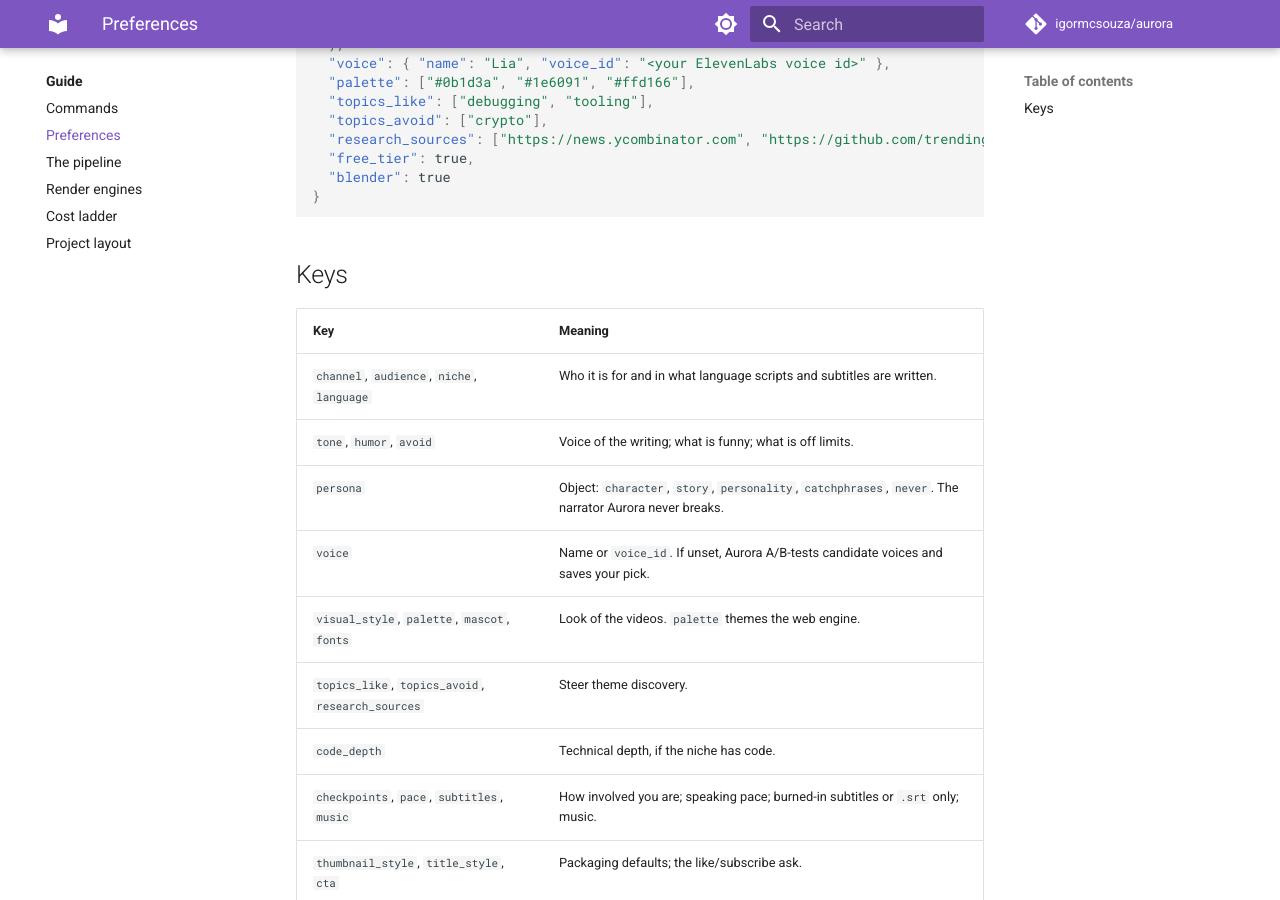
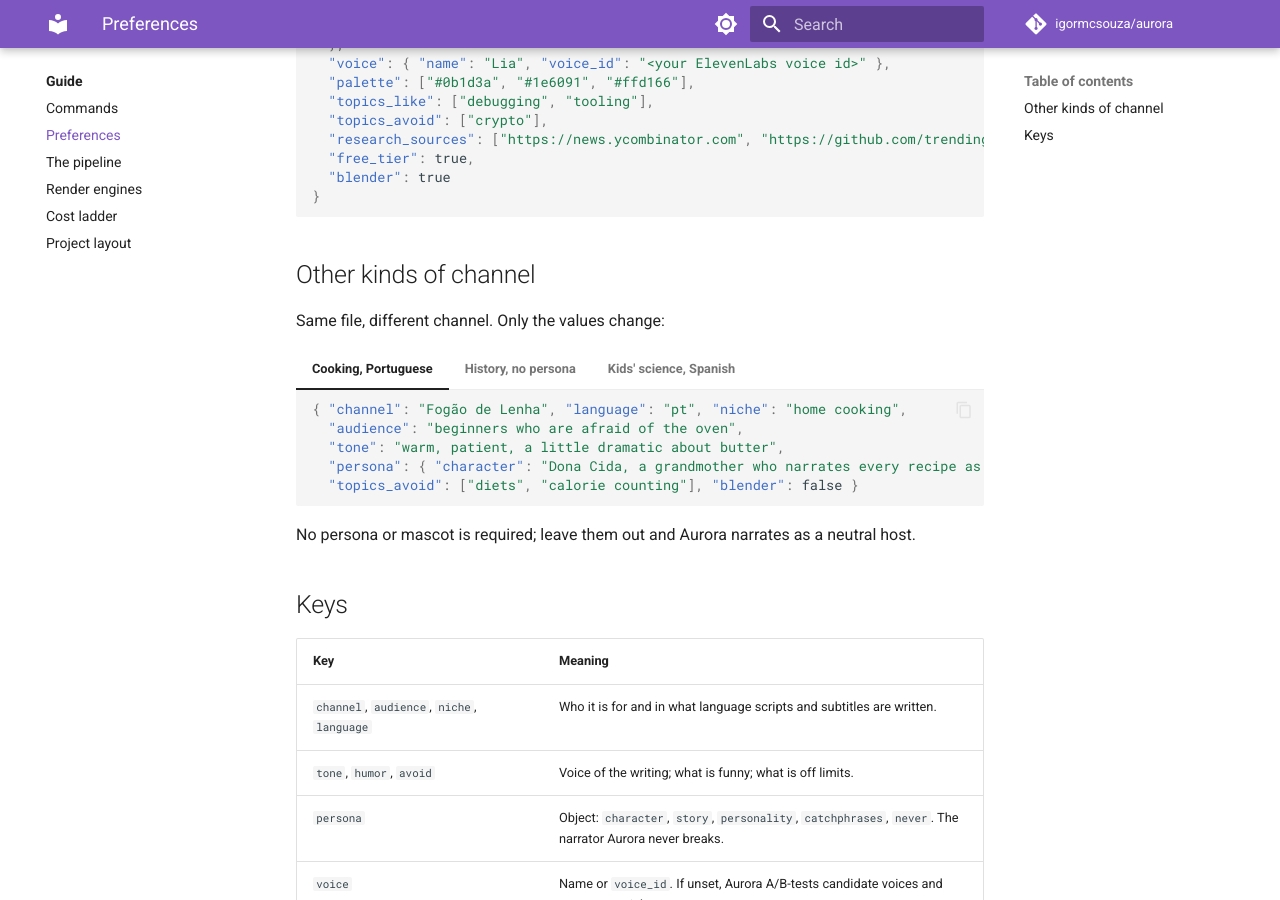
Before and after one commit to igormcsouza/aurora, an MkDocs documentation site: the page built from docs/guide/preferences.md, in a window 1280 px wide and 900 px high, scrolled down 606 px. Built offline with MkDocs 1.6.1 and Material for MkDocs 9.7.7, drawn with Linux system fonts in a browser that asks for light colours; comment, search, counter and statistics services are not loaded.

Commit message:
feat: make the skill channel-agnostic (no assumed niche, language, persona or mascot)
Co-Authored-By: Claude Sonnet 5.5 <noreply@anthropic.com>

````diff
--- a/docs/guide/preferences.md
+++ b/docs/guide/preferences.md
@@ -28,6 +28,41 @@ The file is flat and human-editable; unknown keys are kept. Typical shape:
 }
 ```
 
+## Other kinds of channel
+
+Same file, different channel. Only the values change:
+
+=== "Cooking, Portuguese"
+
+    ```json
+    { "channel": "Fogão de Lenha", "language": "pt", "niche": "home cooking",
+      "audience": "beginners who are afraid of the oven",
+      "tone": "warm, patient, a little dramatic about butter",
+      "persona": { "character": "Dona Cida, a grandmother who narrates every recipe as a telenovela" },
+      "topics_avoid": ["diets", "calorie counting"], "blender": false }
+    ```
+
+=== "History, no persona"
+
+    ```json
+    { "channel": "Footnotes", "language": "en", "niche": "medieval history",
+      "audience": "curious adults", "tone": "dry, precise, understated",
+      "research_sources": ["https://www.jstor.org", "https://www.britannica.com"],
+      "visual_style": "maps, manuscripts, timelines", "blender": false }
+    ```
+
+=== "Kids' science, Spanish"
+
+    ```json
+    { "channel": "Chispa", "language": "es", "niche": "science for kids 6-9",
+      "tone": "playful, short sentences, lots of questions",
+      "persona": { "character": "Chispa, a curious spark who lives in a lamp" },
+      "mascot": { "closed": "channel/chispa_closed.png", "open": "channel/chispa_open.png" },
+      "avoid": ["scary imagery"] }
+    ```
+
+No persona or mascot is required; leave them out and Aurora narrates as a neutral host.
+
 ## Keys
 
 | Key | Meaning |
````
Also changed, not shown: agents/video-scriptwriter.md (+1 -1 lines), skills/aurora/SKILL.md (+9 -7 lines).
